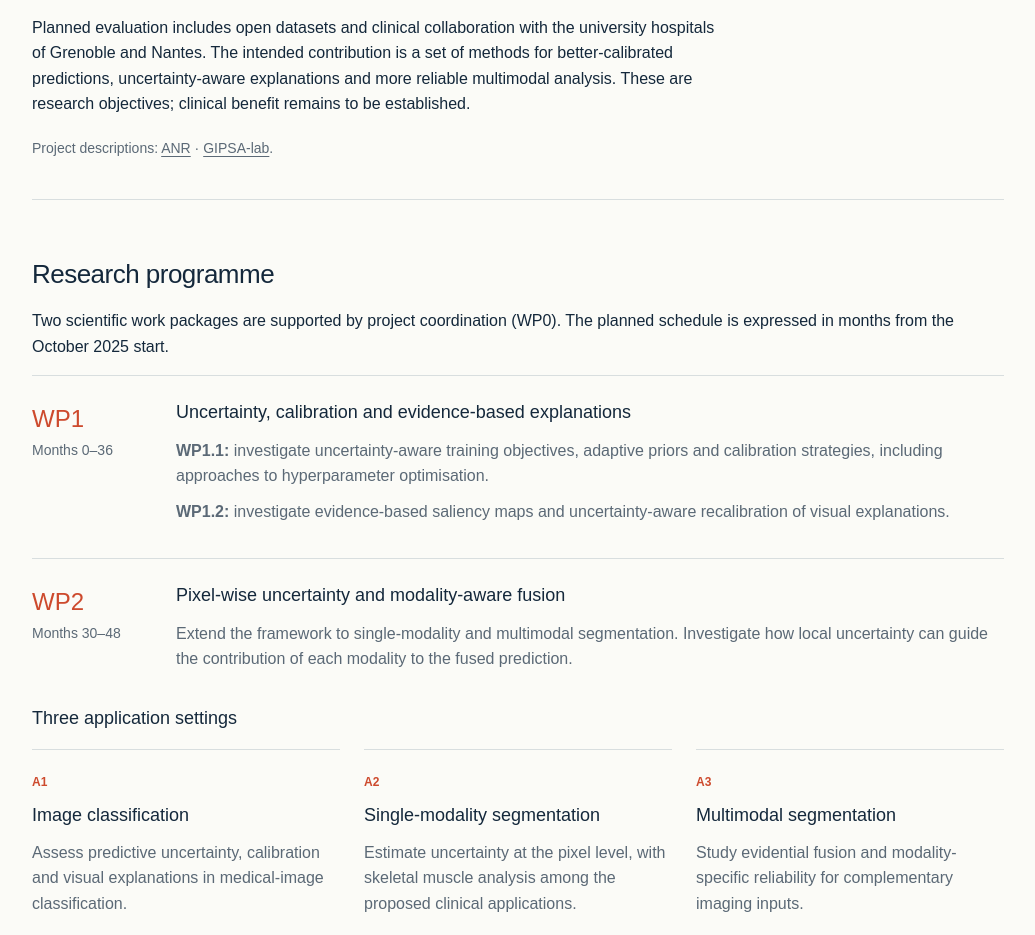
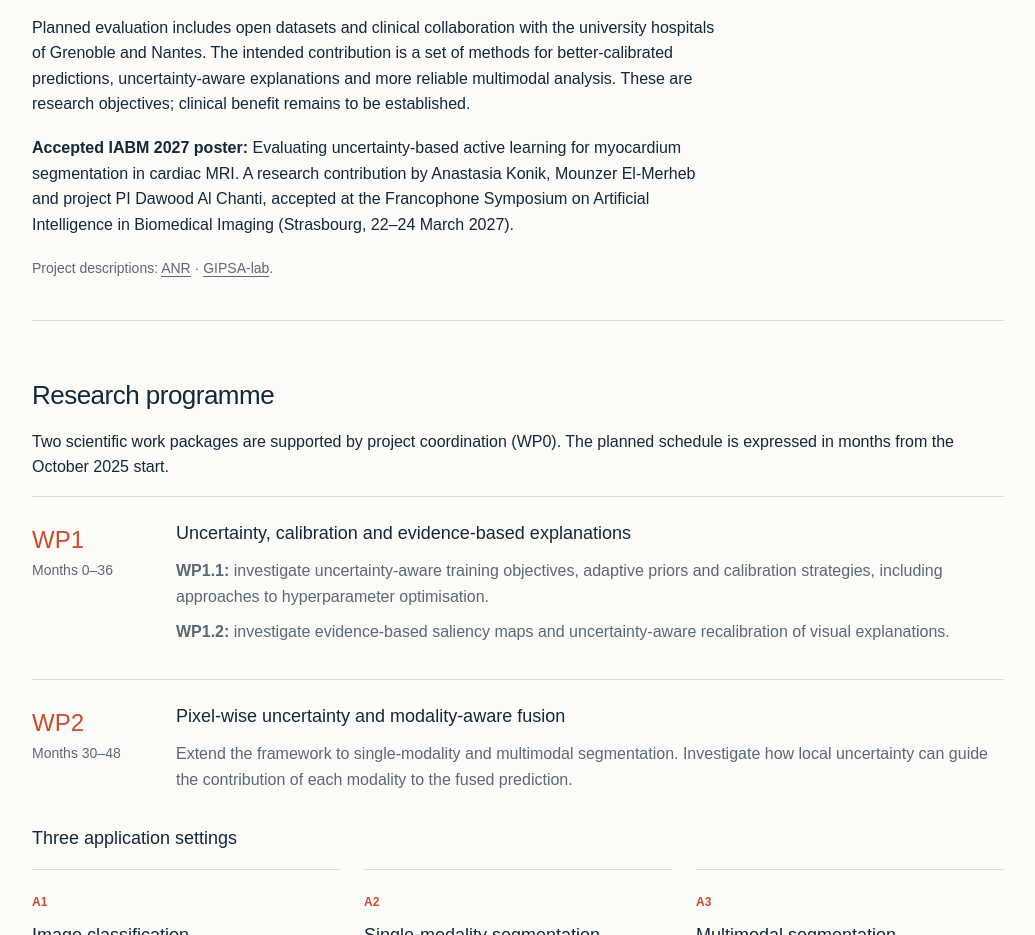
Before and after one commit to DawoodChanti/anr-jcjc-equr-xsm, a plain HTML site: page project.html in a window 1280 px wide. Shown: the part 863-1798 px from the top of the page, without its empty margins (122-1157 px from the left). Drawn offline with Linux system fonts and the light colour scheme.

Commit message:
Announce accepted IABM 2027 posters for EQUR-XSM and SpinePredict

```diff
--- a/project.html
+++ b/project.html
@@ -22,7 +22,7 @@
 <p>The project builds on <strong>Evidential Deep Learning (EDL)</strong> to estimate uncertainty and improve confidence calibration. It also investigates saliency maps enriched with pixel-wise uncertainty, aiming to provide information about influential image regions and the reliability of their interpretation.</p>
 <p>A further objective is to combine complementary imaging modalities, such as MRI and CT, while accounting for the uncertainty associated with each input. The programme extends from image classification to single-modality and multimodal segmentation, targeting applications involving tumours, skeletal muscle abnormalities and haematological diseases.</p>
 <p>Planned evaluation includes open datasets and clinical collaboration with the university hospitals of Grenoble and Nantes. The intended contribution is a set of methods for better-calibrated predictions, uncertainty-aware explanations and more reliable multimodal analysis. These are research objectives; clinical benefit remains to be established.</p>
-<p class="source-note">Project descriptions: <a href="https://anr.fr/Project-ANR-25-CE45-1573">ANR</a> · <a href="https://www.gipsa-lab.grenoble-inp.fr/?p=18497">GIPSA-lab</a>.</p>
+<p><strong>Accepted IABM 2027 poster:</strong> <a href="publications.html#iabm-2027-myocardium">Evaluating uncertainty-based active learning for myocardium segmentation in cardiac MRI</a>. A research contribution by Anastasia Konik, Mounzer El-Merheb and project PI Dawood Al Chanti, accepted at the Francophone Symposium on Artificial Intelligence in Biomedical Imaging (Strasbourg, 22–24 March 2027).</p><p class="source-note">Project descriptions: <a href="https://anr.fr/Project-ANR-25-CE45-1573">ANR</a> · <a href="https://www.gipsa-lab.grenoble-inp.fr/?p=18497">GIPSA-lab</a>.</p>
 </article>
 <div class="work-programme"><h2>Research programme</h2>
 <p>Two scientific work packages are supported by project coordination (WP0). The planned schedule is expressed in months from the October 2025 start.</p>
```
